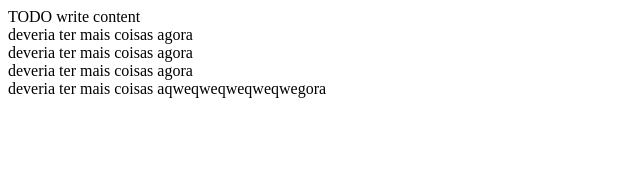
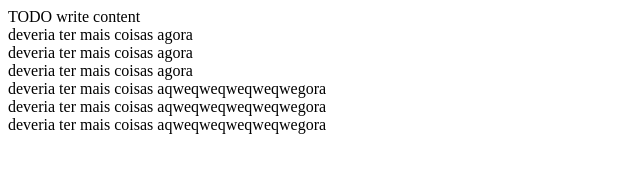
Before and after one commit to Robfraga/trabweb, a website: page trabweb/public_html/index.html in a window 1280 px wide. Shown: the whole page, without its empty margins (0-640 px from the left). Drawn offline with Linux system fonts and the light colour scheme.

Commit message:
teste 5dfgd

```diff
--- a/trabweb/public_html/index.html
+++ b/trabweb/public_html/index.html
@@ -16,5 +16,7 @@ and open the template in the editor.
         <div> deveria ter mais coisas agora</div>
         <div> deveria ter mais coisas agora</div>
         <div> deveria ter mais coisas aqweqweqweqweqwegora</div>
+                <div> deveria ter mais coisas aqweqweqweqweqwegora</div>
+                        <div> deveria ter mais coisas aqweqweqweqweqwegora</div>
     </body>
 </html>
```
